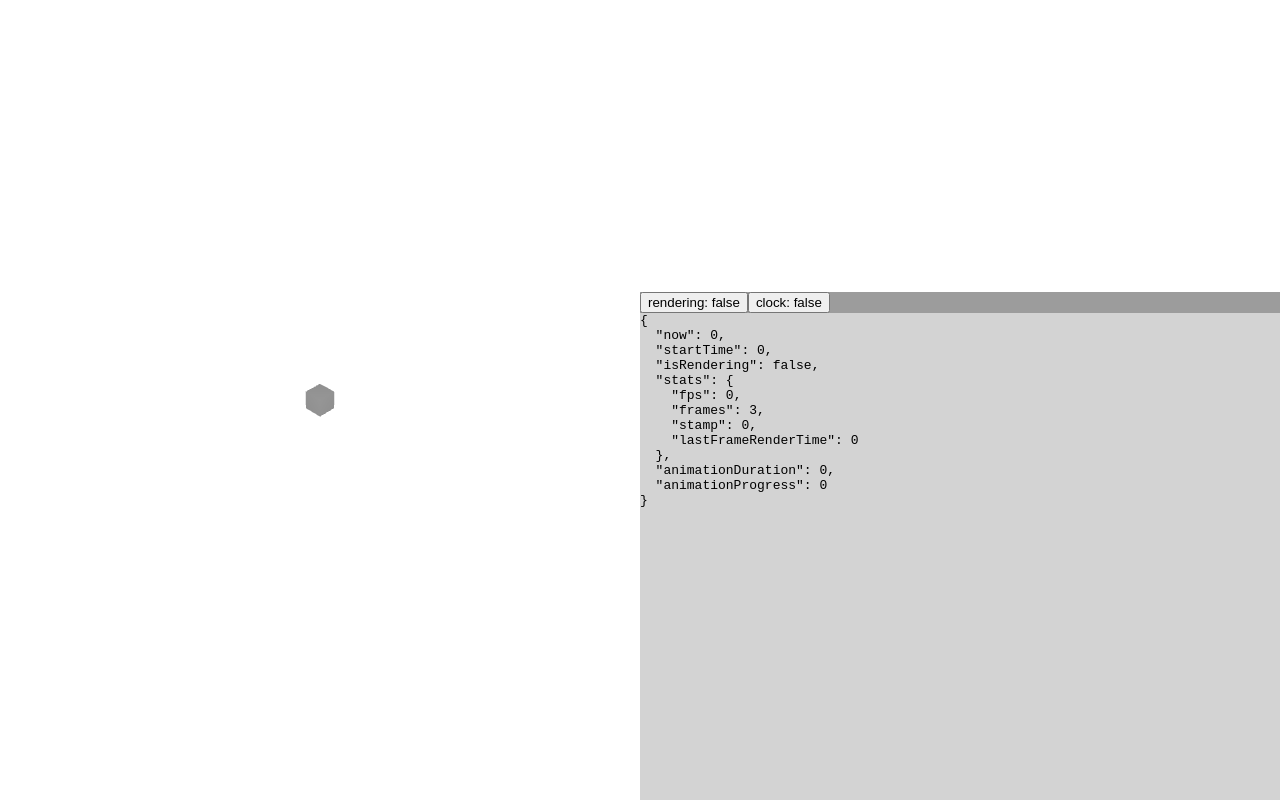
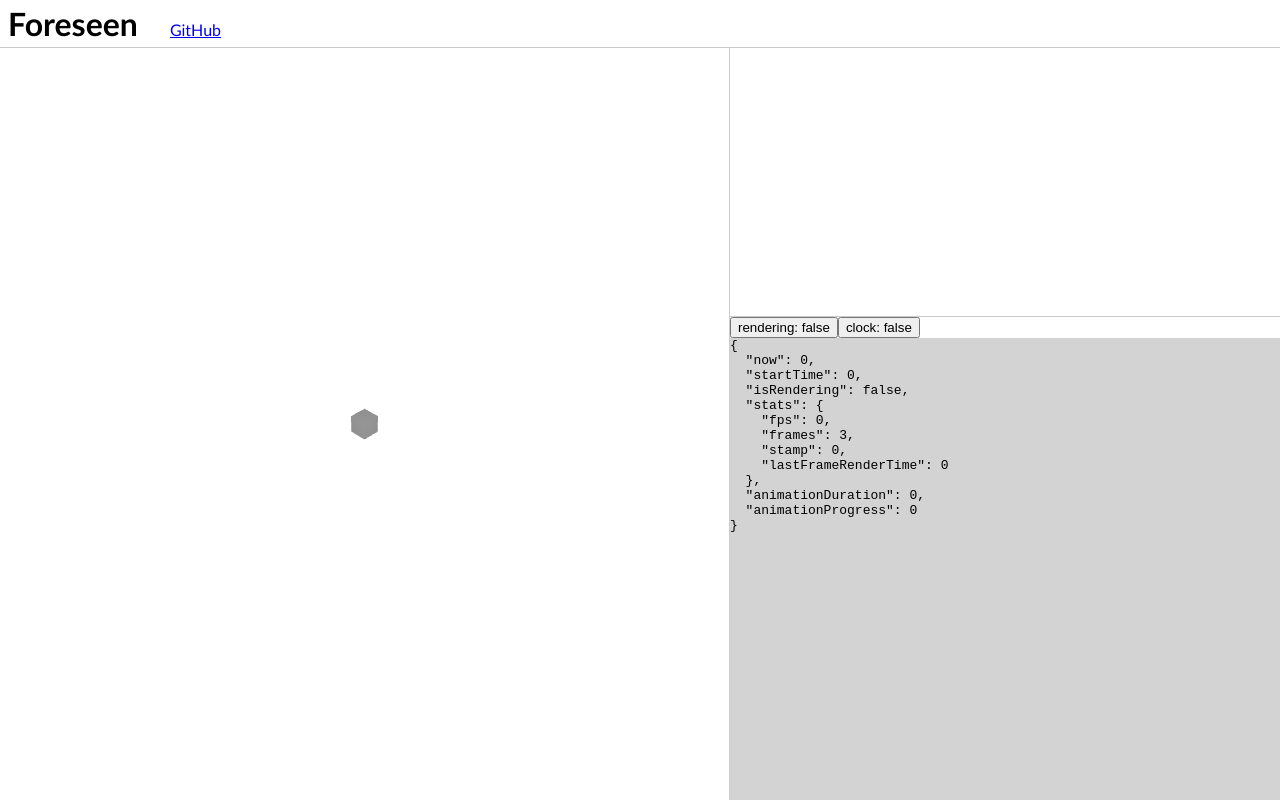
Before and after one commit to zeropaper/foreseen, a website built with webpack: page dev.html in a window 1280 px wide. Built offline with nearby package versions, Linux system fonts and the light colour scheme; what monaco-editor, yaml-ast-parser would draw is missing.

Commit message:
chore: rework and improve dev.html styles

```diff
--- a/dev.html
+++ b/dev.html
@@ -1,21 +1,97 @@
 <!DOCTYPE html>
-<html style="min-height:100vh">
+<html>
   <head>
     <title>Foreseen dev page</title>
     <script src="https://cdnjs.cloudflare.com/ajax/libs/three.js/r128/three.min.js" integrity="sha512-dLxUelApnYxpLt6K2iomGngnHO83iUvZytA3YjDUCjT0HDOHKXnVYdf3hU4JjM8uEhxf9nD1/ey98U3t2vZ0qQ==" crossorigin="anonymous" referrerpolicy="no-referrer"></script>
+    <style>
+      html {
+        min-height:100vh;
+        max-height: 100vh;
+        overflow: hidden;
+        font-family: 'Gill Sans', 'Gill Sans MT', Calibri, 'Trebuchet MS', sans-serif;
+      }
+      body {
+        margin:0;
+        display: flex;
+        height:100vh;
+        width:100vw;
+        flex-direction: column;
+        max-height: 100vh;
+        overflow: hidden;
+      }
+      header {
+        display: flex;
+        align-items: baseline;
+        padding: 4px 8px;
+        border-bottom: 1px solid #ccc;
+      }
+      header h1 {
+        margin: 0;
+        padding: 0;
+        margin-right: 2rem;
+      }
+      main {
+        margin:0;
+        flex-grow:1;
+        display: flex;
+        width:100vw;
+        justify-content:stretch;
+        align-items:stretch
+      }
+      #canvasContainer {
+        flex-grow: 1
+      }
+      #uiContainer {
+        margin:0;
+        display: flex;
+        width:50%;
+        max-height: 100%;
+        max-width: 550px;
+        justify-content:stretch;
+        align-items:stretch;
+        flex-direction: column;
+        overflow: hidden;
+        border-left: 1px solid #ccc;
+      }
+      #editorContainer {
+        flex-grow:1;
+         max-height: 75%;
+        border-bottom: 1px solid #ccc;
+      }
+      #controlsContainer {
+        font-family: monospace
+      }
+      #debugContainer {
+        flex-grow:1;
+        background:lightgray;
+        font-family: monospace;
+        white-space: pre-wrap;
+        overflow: auto;
+      }
+      #input {
+        display: none;
+      }
+    </style>
   </head>
-  <body style="margin:0;">
-    <div style="margin:0;display: flex;height:100vh;width:100vw;justify-content:stretch;align-items:stretch">
-      <div id="canvasContainer" style="flex-grow: 1;"></div>
+  <body>
+    <header>
+      <h1>Foreseen</h1>
+      <div>
+        <a href="https://github.com/zeropaper/foreseen">GitHub</a>
+      </div>
+    </header>
 
-      <div style="margin:0;display: flex;height:100vh;width:50%;justify-content:stretch;align-items:stretch; flex-direction: column;">
-        <div id="editorContainer" style="flex-grow:1; max-height: 75%"></div>
-        <div id="controlsContainer" style="background:rgb(156, 156, 156); font-family: monospace; white-space: pre-wrap;"></div>
-        <div id="debugContainer" style="flex-grow:1;background:lightgray; font-family: monospace; white-space: pre-wrap;"></div>
+    <main>
+      <div id="canvasContainer"></div>
+
+      <div id="uiContainer">
+        <div id="editorContainer"></div>
+        <div id="controlsContainer"></div>
+        <div id="debugContainer"></div>
       </div>
-    </div>
+    </main>
 
-    <textarea id="input" style="display: none;">
+    <textarea id="input">
 cameras:
   perspective:
     position:
```
